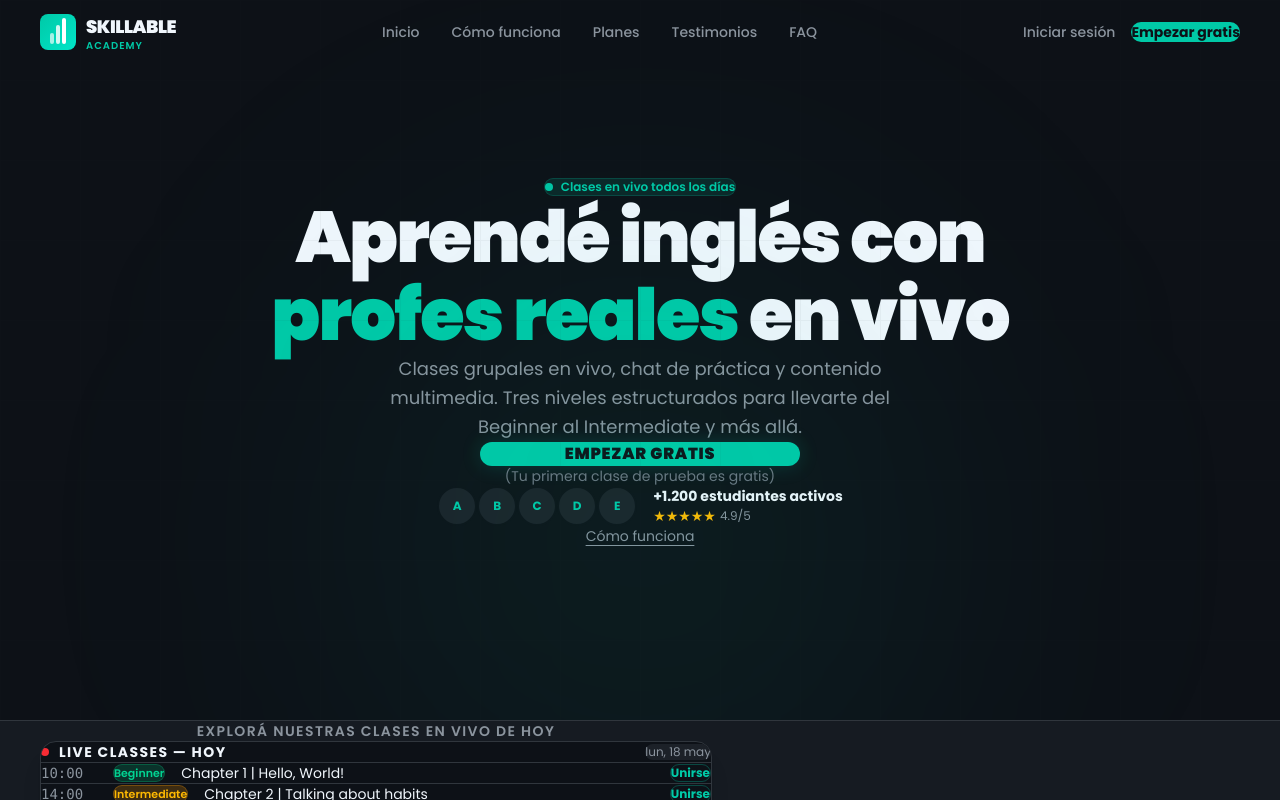
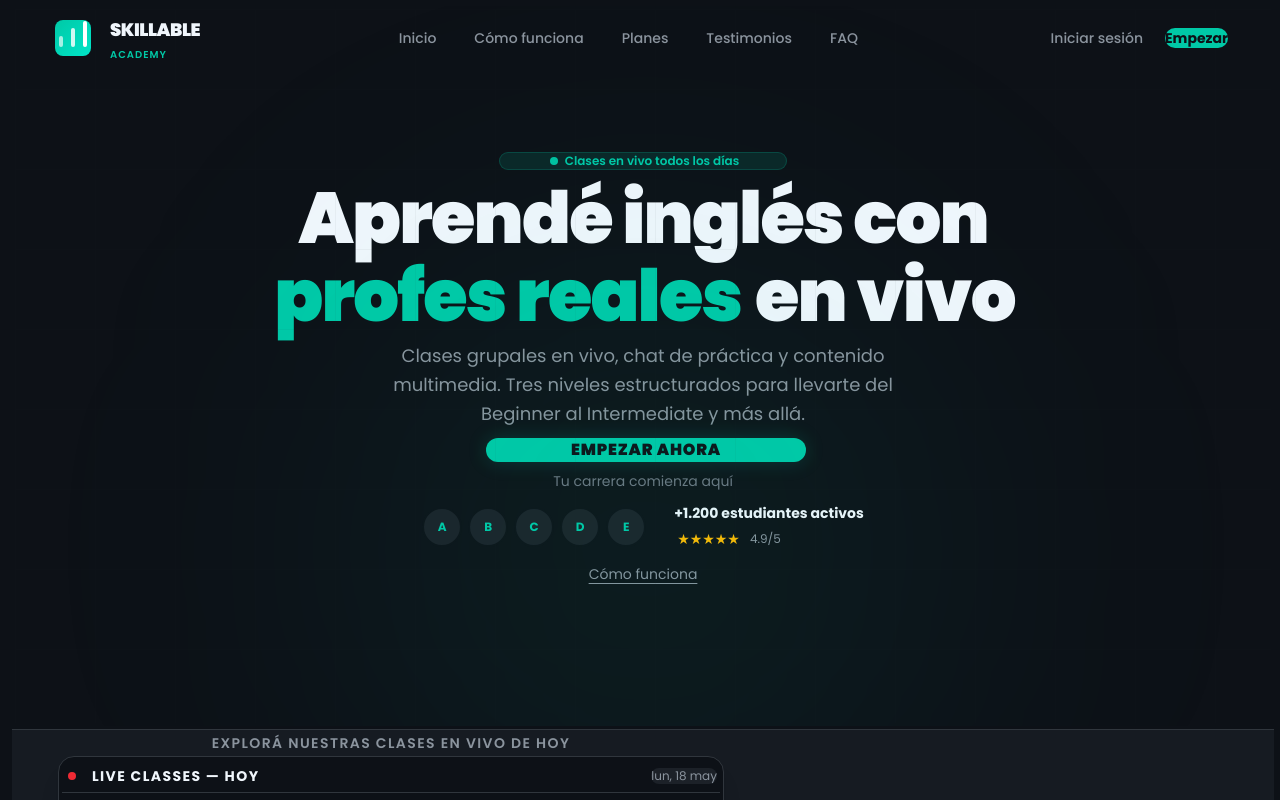
Before and after one commit to Nabiar2/data-analyst-journey, a Next.js app: page / in a window 1280 px wide. Shown: the top 800 px of the page. Built offline with nearby package versions, Linux system fonts and the light colour scheme.

Commit message:
feat: ajustes visuales landing

```diff
--- a/app/globals.css
+++ b/app/globals.css
@@ -25,7 +25,7 @@
 
 * {
   box-sizing: border-box;
-  margin: 0;
+  margin: 3px;
   padding: 0;
 }
 
--- a/components/Hero.tsx
+++ b/components/Hero.tsx
@@ -15,7 +15,8 @@ export default function Hero() {
 
       <div className="site-wrap w-full py-24 md:py-36 flex flex-col items-center text-center">
         <motion.div {...fadeUp(0)}>
-          <span className="inline-flex items-center gap-2 bg-accent-dim border border-accent/20 text-accent text-xs font-semibold px-4 py-2 rounded-full mb-8">
+          {/* Fíjate que aquí abajo cambié px-4 por px-6 👇 */}
+          <span className="inline-flex items-center gap-1 bg-accent-dim border border-accent/20 text-accent text-xs font-semibold w-72 justify-center py-4 rounded-full mb-8">
             <span className="w-2 h-2 bg-accent rounded-full animate-pulse-slow" />
             Clases en vivo todos los días
           </span>
@@ -35,12 +36,12 @@ export default function Hero() {
             href="#pricing"
             className="block w-full bg-accent hover:bg-accent-hover text-bg font-black text-base uppercase tracking-wider py-4 rounded-2xl transition-all duration-200 shadow-glow-accent-sm hover:shadow-glow-accent hover:scale-[1.02]"
           >
-            Empezar gratis
+            Empezar ahora
           </a>
         </motion.div>
 
         <motion.p {...fadeUp(0.35)} className="text-text-subtle text-sm mb-12">
-          (Tu primera clase de prueba es gratis)
+          Tu carrera comienza aquí
         </motion.p>
 
         <motion.div {...fadeUp(0.4)} className="flex items-center gap-4 mb-10">
--- a/components/Nav.tsx
+++ b/components/Nav.tsx
@@ -40,7 +40,7 @@ export default function Nav() {
               Iniciar sesión
             </a>
             <a href="#pricing" className="bg-accent hover:bg-accent-hover text-bg text-sm font-bold px-5 py-2.5 rounded-full transition-colors duration-200">
-              Empezar gratis
+              Empezar
             </a>
           </div>
 
```
